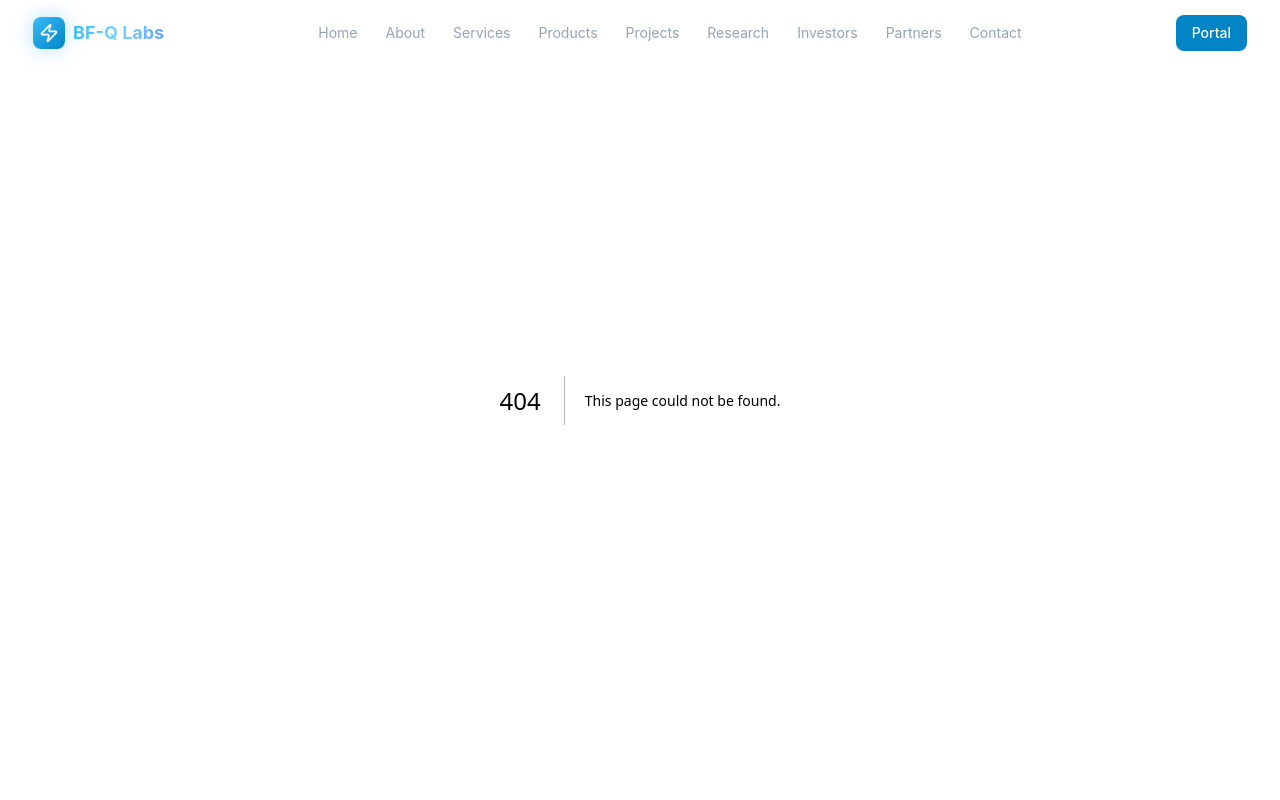
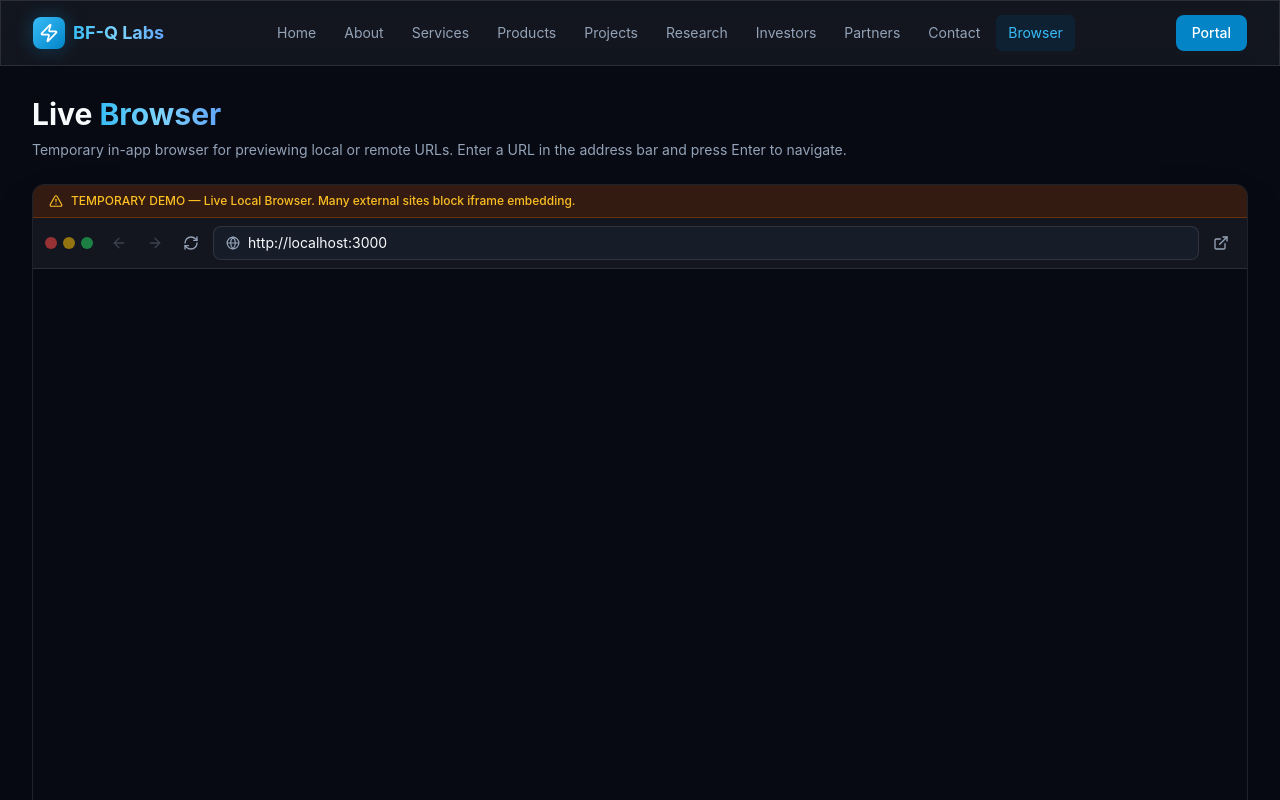
Before and after one commit to Brainfuel-Quantum-Ai-Labs/bf-q, a Next.js app: page /browser in a window 1280 px wide. Before the commit this address had no page. Shown: the top 800 px of the page. Built offline with nearby package versions, Linux system fonts and the light colour scheme.

Commit message:
Add live local browser feature (temporary demo)
Co-authored-by: mohsin-agwan <89042763+mohsin-agwan@users.noreply.github.com>

```diff
--- /dev/null
+++ b/src/app/browser/page.tsx
@@ -0,0 +1,27 @@
+import type { Metadata } from "next";
+import { LiveBrowser } from "@/components/ui/LiveBrowser";
+
+export const metadata: Metadata = {
+  title: "Live Browser",
+  description:
+    "Temporary live local browser — preview and navigate local or web URLs directly inside BF-Q Labs.",
+};
+
+export default function BrowserPage() {
+  return (
+    <div className="pt-16 min-h-screen">
+      <div className="max-w-7xl mx-auto px-4 sm:px-6 lg:px-8 py-8">
+        <div className="mb-6">
+          <h1 className="text-3xl font-bold mb-2">
+            Live <span className="gradient-text">Browser</span>
+          </h1>
+          <p className="text-muted-foreground text-sm">
+            Temporary in-app browser for previewing local or remote URLs. Enter a URL in the address
+            bar and press Enter to navigate.
+          </p>
+        </div>
+        <LiveBrowser defaultUrl="http://localhost:3000" className="shadow-2xl" />
+      </div>
+    </div>
+  );
+}
--- a/src/components/layout/Navbar.tsx
+++ b/src/components/layout/Navbar.tsx
@@ -16,6 +16,7 @@ const navLinks = [
   { href: "/investors", label: "Investors" },
   { href: "/partners", label: "Partners" },
   { href: "/contact", label: "Contact" },
+  { href: "/browser", label: "Browser" },
 ];
 
 export function Navbar() {
--- /dev/null
+++ b/src/components/ui/LiveBrowser.tsx
@@ -0,0 +1,185 @@
+"use client";
+
+import { useState, useRef, useCallback, type FormEvent } from "react";
+import { ArrowLeft, ArrowRight, RefreshCw, ExternalLink, Globe, AlertTriangle } from "lucide-react";
+import { cn } from "@/lib/utils";
+
+interface LiveBrowserProps {
+  defaultUrl?: string;
+  className?: string;
+}
+
+function normalizeUrl(raw: string): string {
+  const trimmed = raw.trim();
+  if (!trimmed) return "";
+  if (/^https?:\/\//i.test(trimmed)) return trimmed;
+  // Treat bare hostnames / paths as http for local use
+  if (/^localhost(:\d+)?(\/.*)?$/.test(trimmed) || /^127\.0\.0\.1/.test(trimmed)) {
+    return `http://${trimmed}`;
+  }
+  return `https://${trimmed}`;
+}
+
+export function LiveBrowser({ defaultUrl = "http://localhost:3000", className }: LiveBrowserProps) {
+  const [urlInput, setUrlInput] = useState(defaultUrl);
+  const [currentUrl, setCurrentUrl] = useState(defaultUrl);
+  const [history, setHistory] = useState<string[]>([defaultUrl]);
+  const [historyIndex, setHistoryIndex] = useState(0);
+  const [loading, setLoading] = useState(false);
+  const [error, setError] = useState(false);
+  const iframeRef = useRef<HTMLIFrameElement>(null);
+
+  const navigate = useCallback(
+    (url: string) => {
+      const normalized = normalizeUrl(url);
+      if (!normalized) return;
+      setError(false);
+      setLoading(true);
+      setCurrentUrl(normalized);
+      setUrlInput(normalized);
+      const newHistory = history.slice(0, historyIndex + 1).concat(normalized);
+      setHistory(newHistory);
+      setHistoryIndex(newHistory.length - 1);
+    },
+    [history, historyIndex]
+  );
+
+  const goBack = () => {
+    if (historyIndex <= 0) return;
+    const idx = historyIndex - 1;
+    setHistoryIndex(idx);
+    setCurrentUrl(history[idx]);
+    setUrlInput(history[idx]);
+    setError(false);
+    setLoading(true);
+  };
+
+  const goForward = () => {
+    if (historyIndex >= history.length - 1) return;
+    const idx = historyIndex + 1;
+    setHistoryIndex(idx);
+    setCurrentUrl(history[idx]);
+    setUrlInput(history[idx]);
+    setError(false);
+    setLoading(true);
+  };
+
+  const refresh = () => {
+    if (iframeRef.current) {
+      setError(false);
+      setLoading(true);
+      // eslint-disable-next-line no-self-assign
+      iframeRef.current.src = iframeRef.current.src;
+    }
+  };
+
+  const handleSubmit = (e: FormEvent) => {
+    e.preventDefault();
+    navigate(urlInput);
+  };
+
+  return (
+    <div className={cn("flex flex-col rounded-xl overflow-hidden border border-white/10", className)}>
+      {/* Temporary demo banner */}
+      <div className="flex items-center gap-2 px-4 py-2 bg-amber-900/40 border-b border-amber-700/40 text-amber-400 text-xs font-medium">
+        <AlertTriangle className="w-3.5 h-3.5 flex-shrink-0" />
+        TEMPORARY DEMO — Live Local Browser. Many external sites block iframe embedding.
+      </div>
+
+      {/* Browser chrome */}
+      <div className="flex items-center gap-2 px-3 py-2 bg-white/5 border-b border-white/10">
+        {/* Traffic-light dots */}
+        <div className="hidden sm:flex items-center gap-1.5 mr-1">
+          <span className="w-3 h-3 rounded-full bg-red-500/60" />
+          <span className="w-3 h-3 rounded-full bg-yellow-500/60" />
+          <span className="w-3 h-3 rounded-full bg-green-500/60" />
+        </div>
+
+        <button
+          onClick={goBack}
+          disabled={historyIndex <= 0}
+          aria-label="Go back"
+          className="p-1.5 rounded-md text-muted-foreground hover:text-foreground hover:bg-white/10 disabled:opacity-30 disabled:pointer-events-none transition-colors"
+        >
+          <ArrowLeft className="w-4 h-4" />
+        </button>
+        <button
+          onClick={goForward}
+          disabled={historyIndex >= history.length - 1}
+          aria-label="Go forward"
+          className="p-1.5 rounded-md text-muted-foreground hover:text-foreground hover:bg-white/10 disabled:opacity-30 disabled:pointer-events-none transition-colors"
+        >
+          <ArrowRight className="w-4 h-4" />
+        </button>
+        <button
+          onClick={refresh}
+          aria-label="Refresh"
+          className="p-1.5 rounded-md text-muted-foreground hover:text-foreground hover:bg-white/10 transition-colors"
+        >
+          <RefreshCw className={cn("w-4 h-4", loading && "animate-spin")} />
+        </button>
+
+        {/* URL bar */}
+        <form onSubmit={handleSubmit} className="flex-1 flex items-center gap-2">
+          <div className="flex-1 flex items-center gap-2 px-3 py-1.5 rounded-lg bg-secondary/40 border border-white/10 focus-within:border-quantum-600 transition-colors">
+            <Globe className="w-3.5 h-3.5 text-muted-foreground flex-shrink-0" />
+            <input
+              type="text"
+              value={urlInput}
+              onChange={(e) => setUrlInput(e.target.value)}
+              aria-label="URL"
+              placeholder="Enter URL…"
+              className="flex-1 bg-transparent text-sm text-foreground placeholder:text-muted-foreground focus:outline-none min-w-0"
+              spellCheck={false}
+            />
+          </div>
+        </form>
+
+        <a
+          href={currentUrl}
+          target="_blank"
+          rel="noopener noreferrer"
+          aria-label="Open in new tab"
+          className="p-1.5 rounded-md text-muted-foreground hover:text-foreground hover:bg-white/10 transition-colors"
+        >
+          <ExternalLink className="w-4 h-4" />
+        </a>
+      </div>
+
+      {/* Viewport */}
+      <div className="relative flex-1 bg-background" style={{ minHeight: "600px" }}>
+        {error ? (
+          <div className="absolute inset-0 flex flex-col items-center justify-center gap-4 text-center px-8">
+            <Globe className="w-12 h-12 text-muted-foreground/40" />
+            <p className="text-muted-foreground text-sm max-w-sm">
+              This page could not be loaded inside the browser. The site may block iframe embedding
+              via <code className="text-quantum-400">X-Frame-Options</code> or CSP headers.
+            </p>
+            <a
+              href={currentUrl}
+              target="_blank"
+              rel="noopener noreferrer"
+              className="inline-flex items-center gap-2 px-4 py-2 rounded-lg bg-quantum-600 hover:bg-quantum-500 text-white text-sm font-medium transition-colors"
+            >
+              Open in new tab <ExternalLink className="w-4 h-4" />
+            </a>
+          </div>
+        ) : (
+          <iframe
+            ref={iframeRef}
+            src={currentUrl}
+            title="Live Browser"
+            className="w-full h-full border-0"
+            style={{ minHeight: "600px" }}
+            onLoad={() => setLoading(false)}
+            onError={() => {
+              setLoading(false);
+              setError(true);
+            }}
+            sandbox="allow-scripts allow-forms allow-popups allow-popups-to-escape-sandbox"
+          />
+        )}
+      </div>
+    </div>
+  );
+}
```
